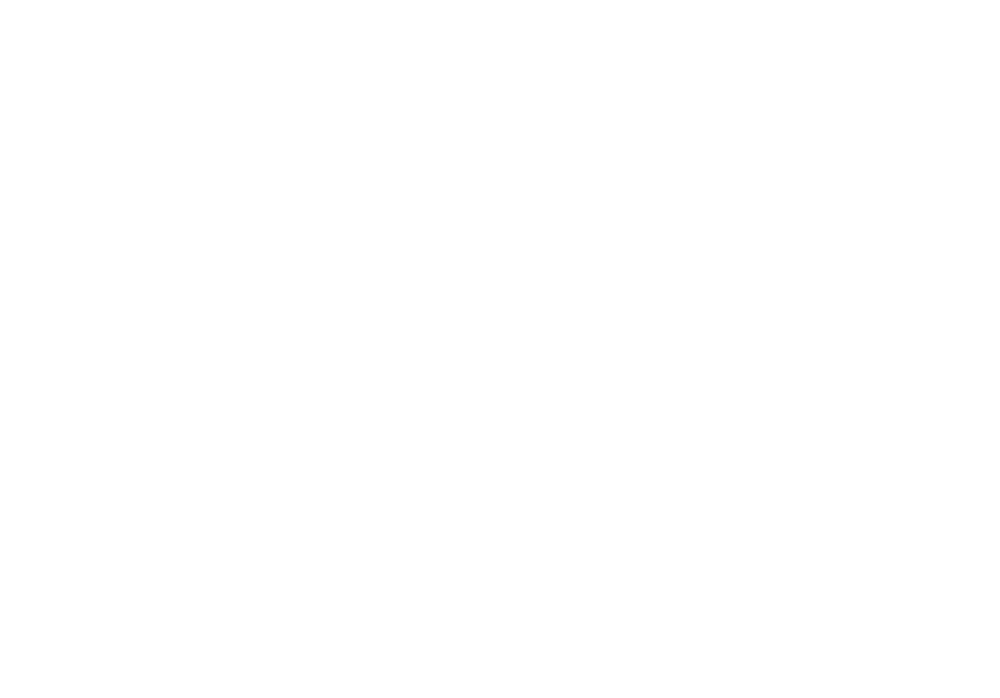
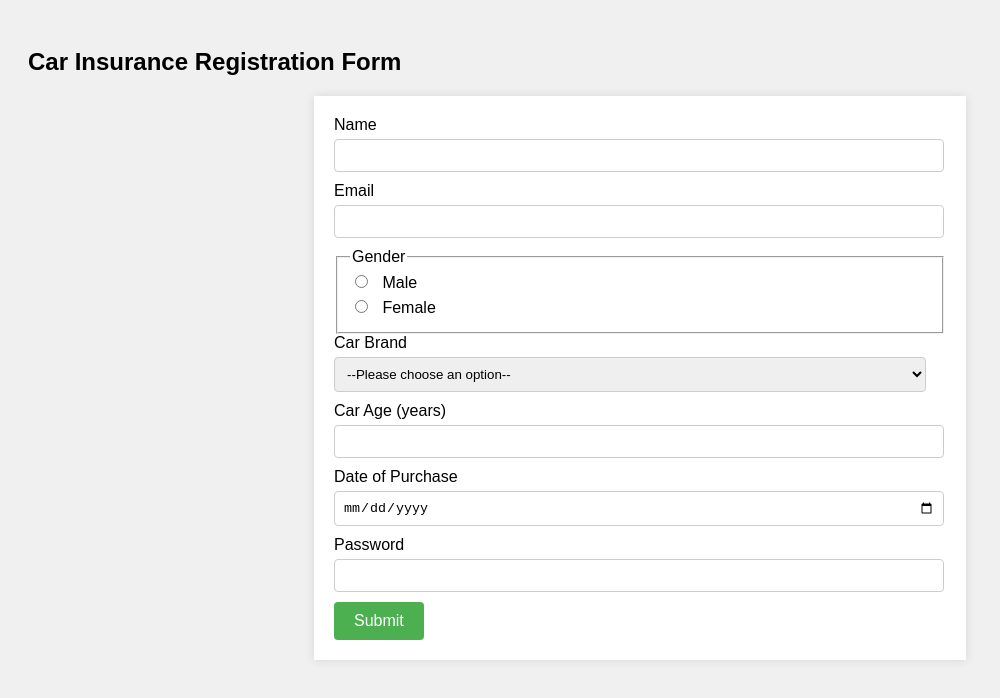
Before and after one commit to acciojob/car-insurance-form-BrainCellCoder, a website: page main.html in a window 1280 px wide. Shown: the whole page, without its empty margins (0-1000 px from the left). Drawn offline with Linux system fonts and the light colour scheme.

Commit message:
created a submission

```diff
--- a/main.html
+++ b/main.html
@@ -10,7 +10,40 @@
 	<!-- the entire body must be written by student -->
     <script type="text/javascript" src="./script.js">
 </script>
+<h2>Car Insurance Registration Form</h2>
 
+    <form action="#" method="post">
+        <label for="name">Name</label>
+        <input type="text" id="name" name="name" minlength="3" maxlength="50" required>
+
+        <label for="email">Email</label>
+        <input type="email" id="email" name="email" required>
+
+        <fieldset>
+            <legend>Gender</legend>
+            <label for="gender_m"><input type="radio" id="gender_m" name="gender" required> Male</label>
+            <label for="gender_f"><input type="radio" id="gender_f" name="gender" required> Female</label>
+        </fieldset>
+
+        <label for="cars">Car Brand</label>
+        <select id="cars" name="cars">
+            <option value="">--Please choose an option--</option>
+            <option value="BMW">BMW</option>
+            <option value="Audi">Audi</option>
+            <option value="Mercedes">Mercedes</option>
+        </select>
+
+        <label for="carage">Car Age (years)</label>
+        <input type="number" id="carage" name="carage" required>
+
+        <label for="dop">Date of Purchase</label>
+        <input type="date" id="dop" name="dop" required>
+
+        <label for="password">Password</label>
+        <input type="password" id="password" name="password" required>
+
+        <button type="submit">Submit</button>
+    </form>
 </body>
 
 </html>
--- a/styles.css
+++ b/styles.css
@@ -1,2 +1,43 @@
-
-/* Your CSS Code here. */
+body {
+            font-family: Arial, sans-serif;
+            background-color: #f0f0f0;
+            padding: 20px;
+        }
+        form {
+            width: 50%;
+            margin: 20px auto;
+            background-color: #fff;
+            padding: 20px;
+            box-shadow: 0 0 10px rgba(0, 0, 0, 0.1);
+        }
+        label {
+            display: block;
+            margin-bottom: 5px;
+        }
+        input[type=text],
+        input[type=email],
+        input[type=password],
+        input[type=number],
+        select,
+        input[type=date] {
+            width: calc(100% - 20px);
+            padding: 8px;
+            margin-bottom: 10px;
+            border: 1px solid #ccc;
+            border-radius: 4px;
+        }
+        input[type=radio] {
+            margin-right: 10px;
+        }
+        button[type=submit] {
+            background-color: #4CAF50;
+            color: white;
+            padding: 10px 20px;
+            border: none;
+            border-radius: 4px;
+            cursor: pointer;
+            font-size: 16px;
+        }
+        button[type=submit]:hover {
+            background-color: #45a049;
+        }
```
